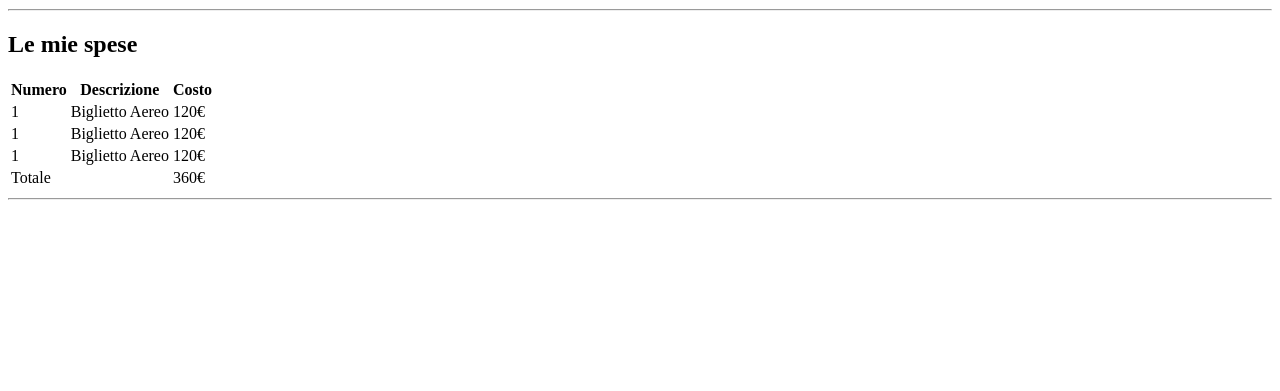
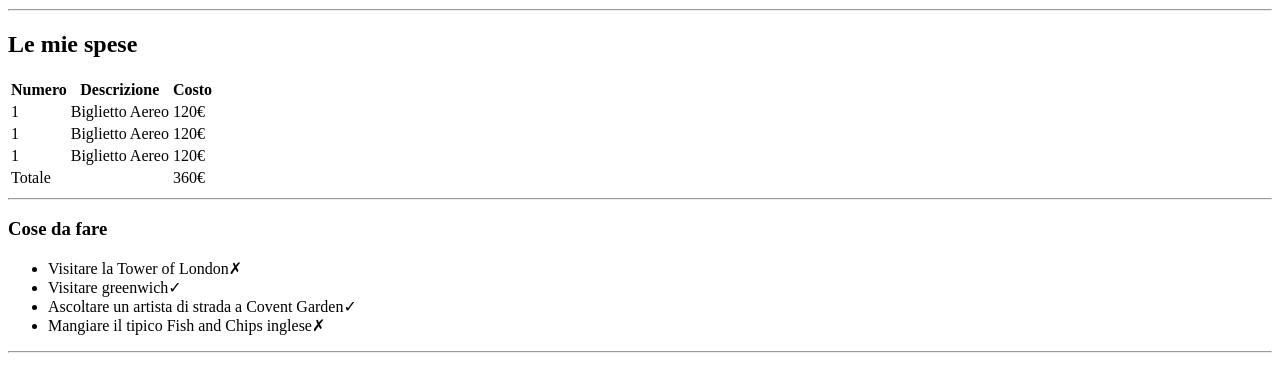
Before and after one commit to emanuelastetsko/html-london-trip, a plain HTML site: page index.html in a window 1280 px wide. Shown: the part 99-490 px from the top of the page. Drawn offline with Linux system fonts and the light colour scheme.

Commit message:
Aggiunta lista cose da fare

```diff
--- a/index.html
+++ b/index.html
@@ -63,7 +63,14 @@
             <hr>
 
             <!-- Lista cose da fare -->
-
+            <h3>Cose da fare</h3>
+            <ul>
+                <li>Visitare la Tower of London&#x2717;</li>
+                <li>Visitare greenwich&#x2713;</li>
+                <li>Ascoltare un artista di strada a Covent Garden&#x2713;</li>
+                <li>Mangiare il tipico Fish and Chips inglese&#x2717;</li>
+            </ul>
+            <hr>
 
             <!-- Lista ordinata info utili -->
 
```
